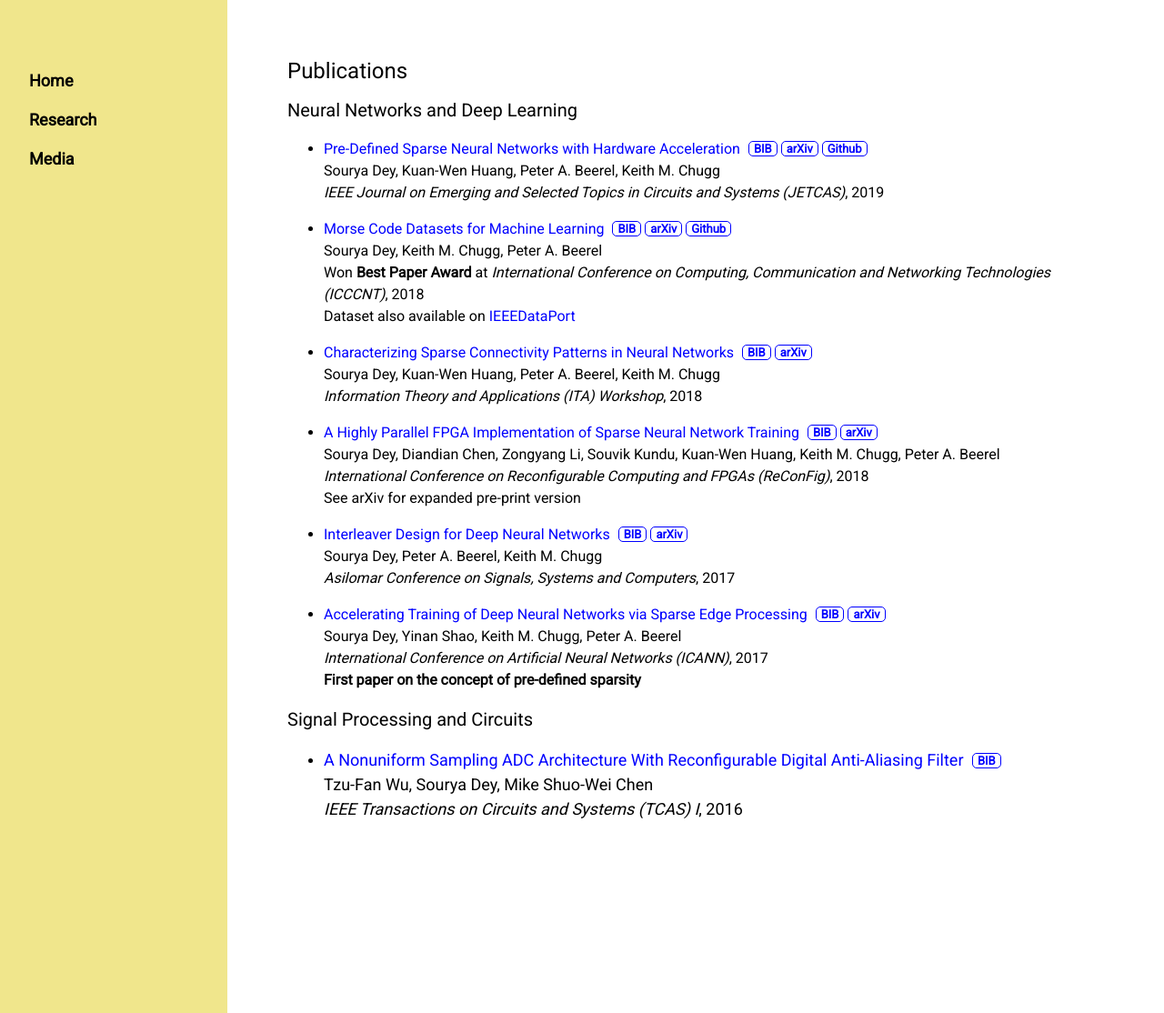
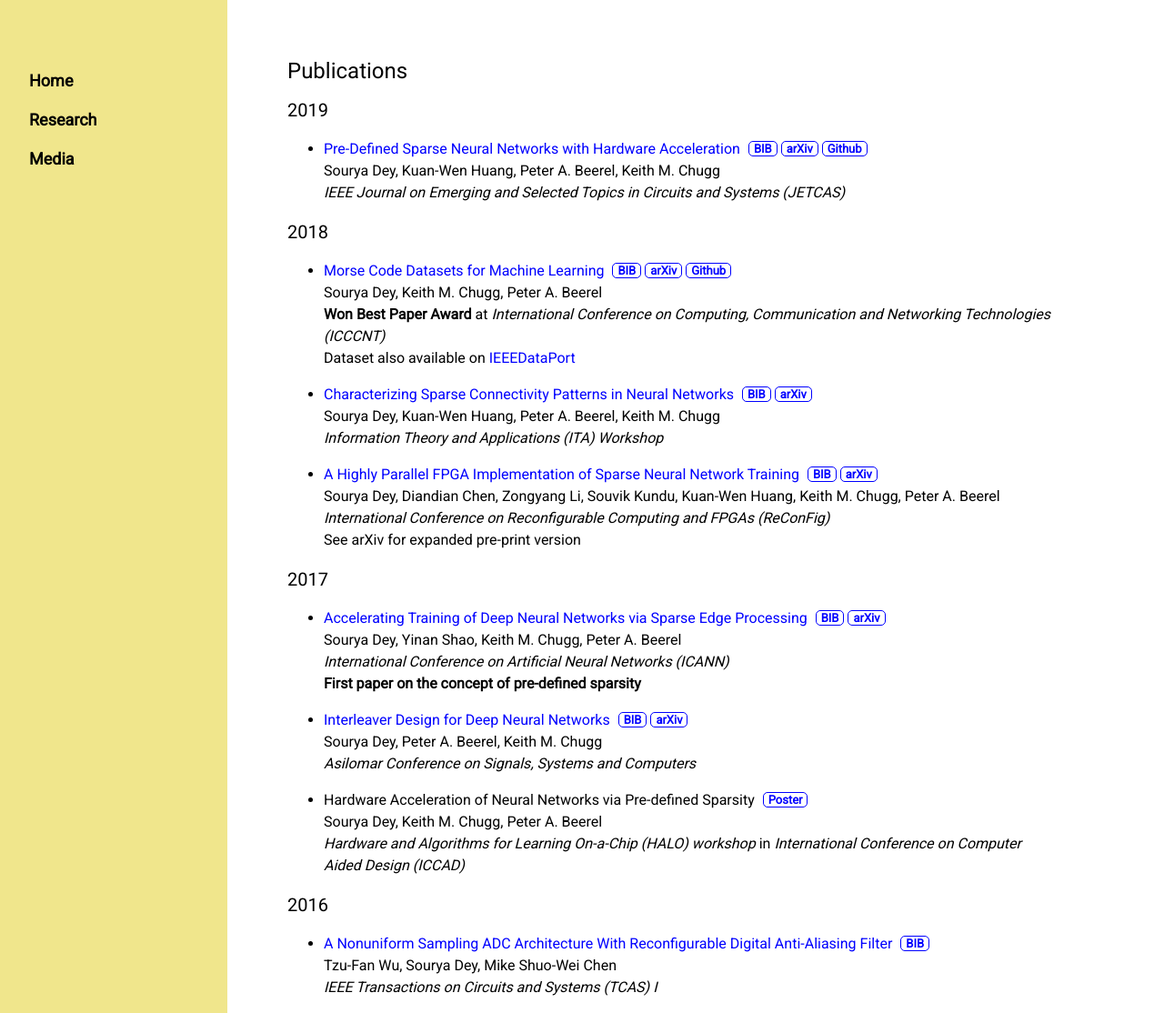
Before and after one commit to souryadey/souryadey.github.io, a Jekyll site: the page built from research/index.html, in a window 1280 px wide and 1114 px high. Shown: the whole window at 91% size. Built offline with Jekyll 4.4.1, drawn with Linux system fonts in a browser that asks for light colours.

Commit message:
formatting pubs yar wise

```diff
--- a/research/index.html
+++ b/research/index.html
@@ -3,7 +3,8 @@ title: Sourya Dey | Research
 ---
 <div class="w3-container">
 	<h3>Publications</h3>
-	<h4>Neural Networks and Deep Learning</h4>
+
+	<h4>2019</h4>
 	<ul>
 		<li><p>
 			<a class="inlink" href="https://ieeexplore.ieee.org/document/8689061" target="_blank">Pre-Defined Sparse Neural Networks with Hardware Acceleration</a>
@@ -11,15 +12,19 @@ title: Sourya Dey | Research
 			<a class="pub" href="https://arxiv.org/abs/1812.01164" target="_blank">arXiv</a>
 			<a class="pub" href="https://github.com/souryadey/predefinedsparse-nnets" target="_blank">Github</a><br>
 			Sourya Dey, Kuan-Wen Huang, Peter A. Beerel, Keith M. Chugg<br>
-			<i>IEEE Journal on Emerging and Selected Topics in Circuits and Systems (JETCAS)</i>, 2019
+			<i>IEEE Journal on Emerging and Selected Topics in Circuits and Systems (JETCAS)</i>
 		</p></li>
+	</ul>
+
+	<h4>2018</h4>
+	<ul>
 		<li><p>
 			<a class="inlink" href="https://ieeexplore.ieee.org/document/8494011" target="_blank">Morse Code Datasets for Machine Learning</a>
 			<a class="pub" href="/research/bibs/ICCCNT2018.bib">BIB</a>
 			<a class="pub" href="https://arxiv.org/abs/1807.04239" target="_blank">arXiv</a>
 			<a class="pub" href="https://github.com/souryadey/morse-dataset" target="_blank">Github</a><br>
 			Sourya Dey, Keith M. Chugg, Peter A. Beerel<br>
-			Won <b>Best Paper Award</b> at <i>International Conference on Computing, Communication and Networking Technologies (ICCCNT)</i>, 2018<br>
+			<b>Won Best Paper Award</b> at <i>International Conference on Computing, Communication and Networking Technologies (ICCCNT)</i><br>
 			Dataset also available on <a class="inlink" href="https://ieee-dataport.org/open-access/morse-code-symbol-classification" target="_blank">IEEEDataPort</a>
 		</p></li>
 		<li><p>
@@ -27,41 +32,50 @@ title: Sourya Dey | Research
 			<a class="pub" href="/research/bibs/ITA2018.bib">BIB</a>
 			<a class="pub" href="https://arxiv.org/abs/1711.02131" target="_blank">arXiv</a><br>
 			Sourya Dey, Kuan-Wen Huang, Peter A. Beerel, Keith M. Chugg<br>
-			<i>Information Theory and Applications (ITA) Workshop</i>, 2018
+			<i>Information Theory and Applications (ITA) Workshop</i>
 		</p></li>
 		<li><p>
 			<a class="inlink" href="https://ieeexplore.ieee.org/document/8641739" target="_blank">A Highly Parallel FPGA Implementation of Sparse Neural Network Training</a>
 			<a class="pub" href="/research/bibs/Reconfig2018.bib">BIB</a>
 			<a class="pub" href="https://arxiv.org/abs/1806.01087" target="_blank">arXiv</a><br>
 			Sourya Dey, Diandian Chen, Zongyang Li, Souvik Kundu, Kuan-Wen Huang, Keith M. Chugg, Peter A. Beerel<br>
-			<i>International Conference on Reconfigurable Computing and FPGAs (ReConFig)</i>, 2018<br>
+			<i>International Conference on Reconfigurable Computing and FPGAs (ReConFig)</i><br>
 			See arXiv for expanded pre-print version
+		</p></li>
+	</ul>
+
+	<h4>2017</h4>
+	<ul>
+		<li><p>
+			<a class="inlink" href="https://link.springer.com/chapter/10.1007%2F978-3-319-68600-4_32" target="_blank">Accelerating Training of Deep Neural Networks via Sparse Edge Processing</a>
+			<a class="pub" href="/research/bibs/ICANN2017.bib">BIB</a>
+			<a class="pub" href="https://arxiv.org/abs/1711.01343" target="_blank">arXiv</a><br>
+			Sourya Dey, Yinan Shao, Keith M. Chugg, Peter A. Beerel<br>
+			<i>International Conference on Artificial Neural Networks (ICANN)</i><br>
+			<b>First paper on the concept of pre-defined sparsity</b>
 		</p></li>
 		<li><p>
 			<a class="inlink" href="https://ieeexplore.ieee.org/document/8335713" target="_blank">Interleaver Design for Deep Neural Networks</a>
 			<a class="pub" href="/research/bibs/Asilomar2017.bib">BIB</a>
 			<a class="pub" href="https://arxiv.org/abs/1711.06935" target="_blank">arXiv</a><br>
 			Sourya Dey, Peter A. Beerel, Keith M. Chugg<br>
-			<i>Asilomar Conference on Signals, Systems and Computers</i>, 2017
+			<i>Asilomar Conference on Signals, Systems and Computers</i>
 		</p></li>
 		<li><p>
-			<a class="inlink" href="https://link.springer.com/chapter/10.1007%2F978-3-319-68600-4_32" target="_blank">Accelerating Training of Deep Neural Networks via Sparse Edge Processing</a>
-			<a class="pub" href="/research/bibs/ICANN2017.bib">BIB</a>
-			<a class="pub" href="https://arxiv.org/abs/1711.01343" target="_blank">arXiv</a><br>
-			Sourya Dey, Yinan Shao, Keith M. Chugg, Peter A. Beerel<br>
-			<i>International Conference on Artificial Neural Networks (ICANN)</i>, 2017<br>
-			<b>First paper on the concept of pre-defined sparsity</b>
+			Hardware Acceleration of Neural Networks via Pre-defined Sparsity
+			<a class="pub" href="/research/material/HALOworkshopPoster_SouryaDey.pdf">Poster</a><br>
+			Sourya Dey, Keith M. Chugg, Peter A. Beerel<br>
+			<i>Hardware and Algorithms for Learning On-a-Chip (HALO) workshop</i> in <i>International Conference on Computer Aided Design (ICCAD)</i>
 		</p></li>
 	</ul>
 
-	<h4>Signal Processing and Circuits</h4>
+	<h4>2016</h4>
 	<ul>
 		<li><p>
-			<h5>
 			<a class="inlink" href="https://ieeexplore.ieee.org/document/7571162" target="_blank">A Nonuniform Sampling ADC Architecture With Reconfigurable Digital Anti-Aliasing Filter</a>
 			<a class="pub" href="/research/bibs/TCAS2016.bib">BIB</a><br>
 			Tzu-Fan Wu, Sourya Dey, Mike Shuo-Wei Chen<br>
-			<i>IEEE Transactions on Circuits and Systems (TCAS) I</i>, 2016
+			<i>IEEE Transactions on Circuits and Systems (TCAS) I</i>
 		</p></li>
 	</ul>
 </div>
```
Also changed, not shown: 1 other file.
